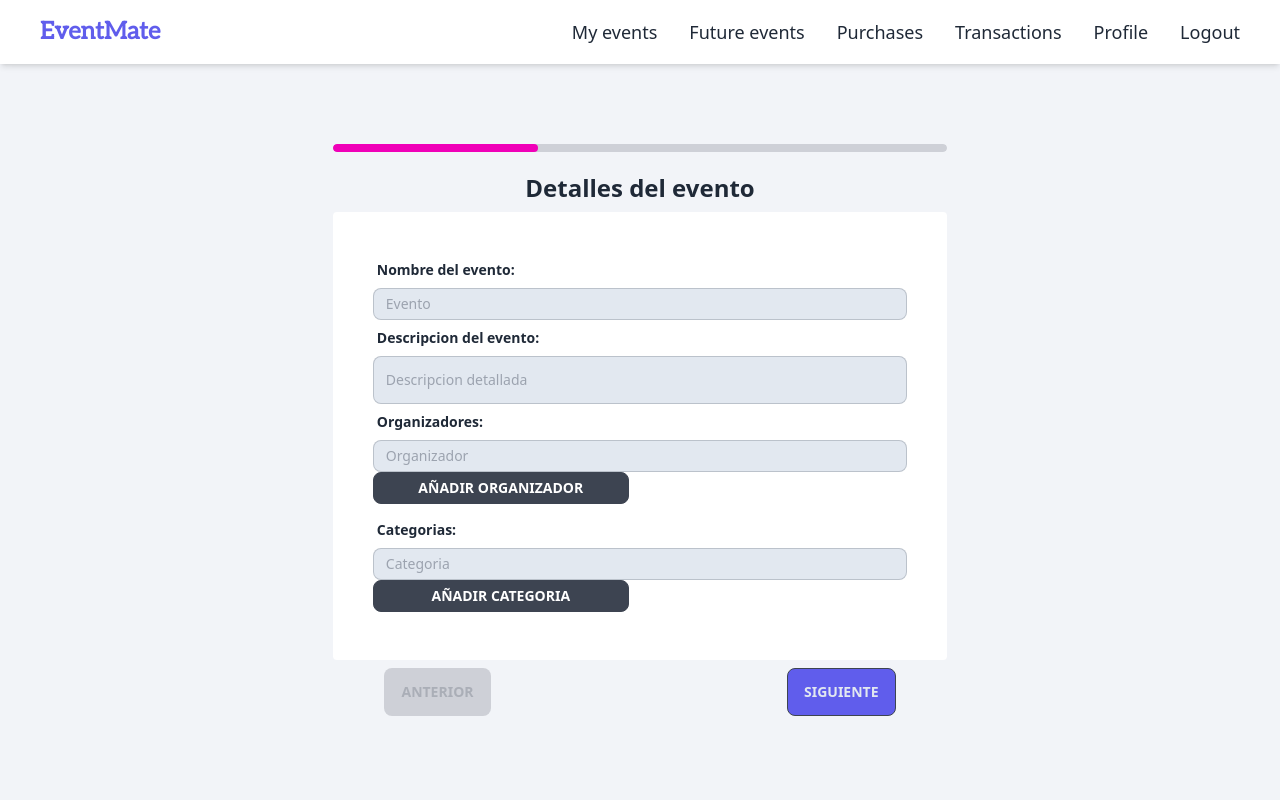
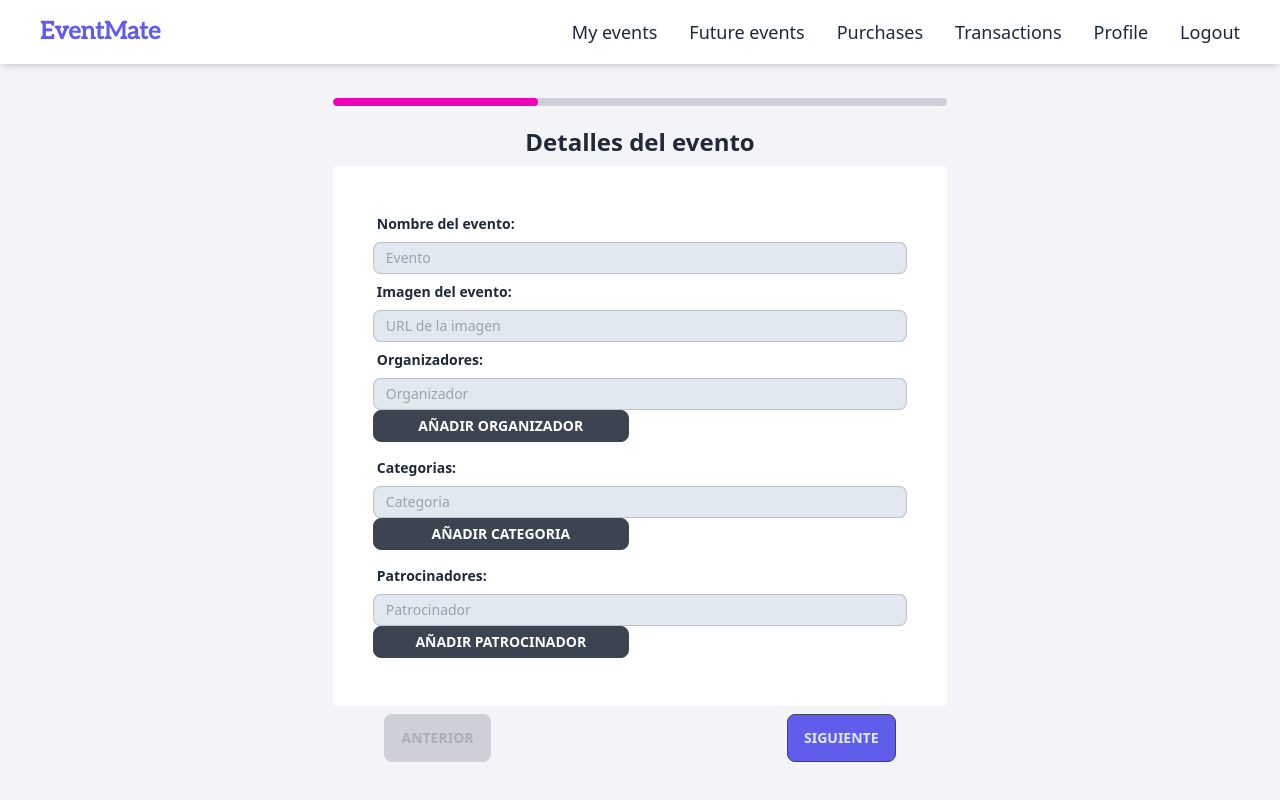
Before and after one commit to fmel025/test-deploy, a React (Vite) app in the folder Client/: page /createevent in a window 1280 px wide. Built offline with nearby package versions, Linux system fonts and the light colour scheme.

Commit message:
:ambulance: Fix wrong inputs on create event form
Fixed wrong and missing inputs on create event form view and it's pages

Co-authored-by: fmel025

```diff
--- a/Client/src/components/formsContent/AddressAndDate.jsx
+++ b/Client/src/components/formsContent/AddressAndDate.jsx
@@ -32,12 +32,18 @@ function AddressAndDate({ formData, setFormData }) {
                     </label>
                     <input type='time' className='input input-sm input-bordered bg-slate-200' placeholder='' />
                 </div>
+                <div className='form-control w-36'>
+                    <label className='label'>
+                        <span className='label-text text-md font-bold '>Duracion:</span>
+                    </label>
+                    <input type='text' className='input input-sm input-bordered bg-slate-200' placeholder='1:30 horas' />
+                </div>
             </div>
             <div className='mt-10 join'>
                 <button onClick={() => navigate('/employeeeventdetails')}
-                    className='btn btn-sm join-item text-slate-200 bg-main hover:bg-darker-main'>Crear evento</button>
+                    className='btn btn-sm btn-success join-item'>Crear evento</button>
                 <button onClick={() => navigate('/employeeeventdetails')}
-                    className='btn btn-sm join-item btn-secondary text-slate-200'>Cancelar</button>
+                    className='btn btn-sm btn-error join-item'>Cancelar</button>
             </div>
         </div>
     )
--- a/Client/src/components/formsContent/EventDetailsForm.jsx
+++ b/Client/src/components/formsContent/EventDetailsForm.jsx
@@ -1,10 +1,11 @@
 import { useState } from 'react'
 import { IconTrash } from '@tabler/icons-react';
 
-function EventDetails({ formData, setFormData, organizers, setOrganizers, categories, setCategories }) {
+function EventDetails({ formData, setFormData, organizers, setOrganizers, categories, setCategories, sponsors, setSponsors }) {
 
   const [organizerValue, setOrganizerValue] = useState('');
   const [categoryValue, setCategoryValue] = useState('');
+  const [sponsorValue, setSponsorValue] = useState('');
 
   // Funciones para el manejo de multiinputs
 
@@ -14,6 +15,9 @@ function EventDetails({ formData, setFormData, organizers, setOrganizers, catego
 
   const handleCategoryChange = (e) => {
     setCategoryValue(e.target.value);
+  }
+  const handleSponsorChange = (e) => {
+    setSponsorValue(e.target.value);
   }
 
   const addOrganizer = () => {
@@ -34,6 +38,15 @@ function EventDetails({ formData, setFormData, organizers, setOrganizers, catego
     setCategoryValue('');
   }
 
+  const addSponsor = () => {
+    if (sponsorValue.trim() === '') return;
+    setSponsors((prevSponsors) => [
+      ...prevSponsors,
+      sponsorValue.trim(),
+    ]);
+    setSponsorValue('');
+  }
+
   const removeOrganizer = (organizerToRemove) => {
     setOrganizers((prevOrganizers) =>
       prevOrganizers.filter((organizer) => organizer !== organizerToRemove)
@@ -43,6 +56,12 @@ function EventDetails({ formData, setFormData, organizers, setOrganizers, catego
   const removeCategory = (categoryToRemove) => {
     setCategories((prevCategories) =>
       prevCategories.filter((category) => category !== categoryToRemove)
+    );
+  }
+
+  const removeSponsor = (sponsorsToRemove) => {
+    setSponsors((prevSponsors) =>
+      prevSponsors.filter((sponsors) => sponsors !== sponsorsToRemove)
     );
   }
 
@@ -59,14 +78,15 @@ function EventDetails({ formData, setFormData, organizers, setOrganizers, catego
         onChange={(e) => setFormData({ ...formData, eventName: e.target.value })}
       ></input>
       <label className='label'>
-        <span className='label-text text-md font-bold'>Descripcion del evento:</span>
+        <span className='label-text text-md font-bold'>Imagen del evento:</span>
       </label>
       <input
         type='text'
-        className='textarea textarea-bordered textarea-sm bg-slate-200 w-full'
-        placeholder='Descripcion detallada'
-        value={formData.eventDescription}
-        onChange={(e) => setFormData({ ...formData, eventDescription: e.target.value })}></input>
+        className='input input-bordered input-sm bg-slate-200 w-full'
+        placeholder='URL de la imagen'
+        value={formData.eventName}
+        onChange={(e) => setFormData({ ...formData, eventName: e.target.value })}
+      ></input>
       <label className='label'>
         <span className='label-text text-md font-bold'>Organizadores:</span>
       </label>
@@ -121,6 +141,33 @@ function EventDetails({ formData, setFormData, organizers, setOrganizers, catego
           ))}
         </div>
       </div>
+      <div className='flex flex-col items-start'>
+        <label className='label'>
+          <span className='label-text text-md font-bold'>Patrocinadores:</span>
+        </label>
+        <div className="join join-vertical md:join-horizontal w-full">
+          <input className="input input-sm bg-slate-200 w-full input-bordered join-item"
+            placeholder="Patrocinador"
+            value={sponsorValue}
+            onChange={handleSponsorChange} />
+          <button
+          className="btn btn-sm join-item md:btn-wide"
+          onClick={addSponsor}>Añadir patrocinador</button>
+        </div>
+        <div className="mt-2 gap-2 flex flex-col items-start">
+          {sponsors.map((sponsor) => (
+            <div key={sponsor} className="border bg-slate-100 flex w-48 md:w-72 join">
+              <p className='w-full text-start ml-3 text-sm text-slate-600 font-semibold my-auto px-2 join-item'>{sponsor}</p>
+              <button
+                className="btn btn-sm btn-square btn-error join-item"
+                onClick={() => removeSponsor(sponsor)}
+              >
+                <IconTrash className='my-auto text-white text-sm'/>
+              </button>
+            </div>
+          ))}
+        </div>
+      </div>
 
     </div>
   )
--- a/Client/src/components/formsContent/editEvent/EditCategoriesForm.jsx
+++ b/Client/src/components/formsContent/editEvent/EditCategoriesForm.jsx
@@ -1,5 +1,5 @@
 import React from 'react'
-import { IconTrash } from '@tabler/icons-react'
+import { IconTrash, IconEdit } from '@tabler/icons-react'
 import Layout from '../../Navigation/Layout/Layout'
 import ImprovedNavbar from '../../Navigation/Navbar/ImprovedNavbar'
 import { useNavigate } from 'react-router-dom'
@@ -8,8 +8,23 @@ function EditCategoriesForm() {
 
     const navigate = useNavigate();
 
-    const [categoryValue, setCategoryValue] = React.useState('')
-    const [categories, setCategories] = React.useState([])
+    const [categoryValue, setCategoryValue] = React.useState('');
+    const [categories, setCategories] = React.useState([]);
+    const [isModalOpen, setIsModalOpen] = React.useState(false);
+    const [modalInputValue, setModalInputValue] = React.useState('');
+    const [categoryToEdit, setCategoryToEdit] = React.useState('');
+
+    const handleOpenEditCategoryModal = (category) => {
+        setCategoryToEdit(category);
+        setModalInputValue(category);
+        setIsModalOpen(true);
+    };
+
+    const handleModalInputChange = (e) => {
+        setModalInputValue(e.target.value);
+    }
+
+
     const handleCategoryChange = (e) => {
         setCategoryValue(e.target.value);
     }
@@ -22,6 +37,13 @@ function EditCategoriesForm() {
         ]);
         setCategoryValue('');
     }
+
+    const handleSaveCategory = () => {
+        setCategories((prevCategories) =>
+            prevCategories.map((category) => category === categoryToEdit ? modalInputValue : category)
+        );
+        setIsModalOpen(false);
+    };
 
     const removeCategory = (categoryToRemove) => {
         setCategories((prevCategories) =>
@@ -43,14 +65,20 @@ function EditCategoriesForm() {
                             onChange={handleCategoryChange} />
                         <button
                             className="btn btn-sm join-item md:btn-wide"
-                            onClick={addCategory}>Añadir Categoria</button>
+                            onClick={addCategory}>Añadir Categoria
+                        </button>
                     </div>
                     <div className="mt-2 gap-2 flex flex-col items-start">
                         {categories.map((category) => (
                             <div key={category} className="border bg-slate-100 flex w-48 md:w-72 join">
                                 <p className='w-full text-start ml-3 text-sm text-slate-600 font-semibold my-auto px-2 join-item'>{category}</p>
                                 <button
-                                    className="btn btn-sm btn-square btn-error join-item"
+                                    className='btn btn-sm btn-square bg-green-600 hover:bg-green-400 join-item'
+                                    onClick={() => handleOpenEditCategoryModal(category)}>
+                                    <IconEdit className='my-auto text-white text-sm' />
+                                </button>
+                                <button
+                                    className="btn btn-sm btn-square bg-red-600 hover:bg-red-400 join-item"
                                     onClick={() => removeCategory(category)}
                                 >
                                     <IconTrash className='my-auto text-white text-sm' />
@@ -58,13 +86,34 @@ function EditCategoriesForm() {
                             </div>
                         ))}
                     </div>
+                    {isModalOpen && (
+                        <dialog className="modal">
+                            <form method="dialog" className="modal-box">
+                                <h3 className="font-bold text-lg">Editar categoria:</h3>
+                                <div className="join join-vertical md:join-horizontal w-full">
+                                    <input className="input input-sm bg-slate-200 w-full input-bordered join-item"
+                                        placeholder="Categoria"
+                                        value={modalInputValue}
+                                        onChange={handleModalInputChange} />
+                                    <button
+                                        className="btn btn-sm join-item md:btn-wide"
+                                        onClick={handleSaveCategory()}>Guardar categoria</button>
+                                </div>
+                                <div className="modal-action">
+
+                                    <button className="btn" onClick={() => setIsModalOpen(false)}>Cancelar</button>
+
+                                </div>
+                            </form>
+                        </dialog>
+                    )}
                     <div className='join mt-5'>
                         <button className='btn btn-primary join-item font-bold'
-                        onClick={() => navigate('/employeeeventdetails')}>
+                            onClick={() => navigate('/employeeeventdetails')}>
                             Guardar
                         </button>
                         <button className='btn btn-secondary join-item font-bold'
-                        onClick={() => navigate('/employeeeventdetails')}>
+                            onClick={() => navigate('/employeeeventdetails')}>
                             Cancelar
                         </button>
                     </div>
--- a/Client/src/pages/Events/CreateEventForm.jsx
+++ b/Client/src/pages/Events/CreateEventForm.jsx
@@ -15,7 +15,6 @@ function CreateEventForm() {
 
     const [formData, setFormData] = useState({
         eventName: '',
-        eventDescription: '',
         organizers: [],
         categories: [],
         eventAddress: '',
@@ -28,11 +27,11 @@ function CreateEventForm() {
 
     const [organizers, setOrganizers] = useState([]);
     const [categories, setCategories] = useState([]);
-    // Adapt this use state for a object of three elements
     const [locations, setLocations] = useState([]);
+    const [sponsors, setSponsors] = useState([]);
 
 
-    const formTitles = ['Detalles del evento', 'Ubicacion y disponibilidad', 'Direccion y fecha/hora']
+    const formTitles = ['Detalles del evento', 'Localidad y disponibilidad', 'Direccion, duracion y fecha/hora']
 
     const handleNext = () => {
         if (page < 2 && page > -1) setPage(page + 1)
@@ -47,7 +46,7 @@ function CreateEventForm() {
         switch (page) {
             case 0: return <EventDetailsForm formData={formData} setFormData={setFormData}
             organizers={organizers} setOrganizers={setOrganizers} categories={categories}
-            setCategories={setCategories}/>;
+            setCategories={setCategories} sponsors={sponsors} setSponsors={setSponsors}/>;
             case 1: return <LocationAdAvailability formData={formData} setFormData={setFormData}
             locations={locations} setLocations={setLocations}/>;
             case 2: return <AddressAndDate formData={formData} setFormData={setFormData} />;
```
